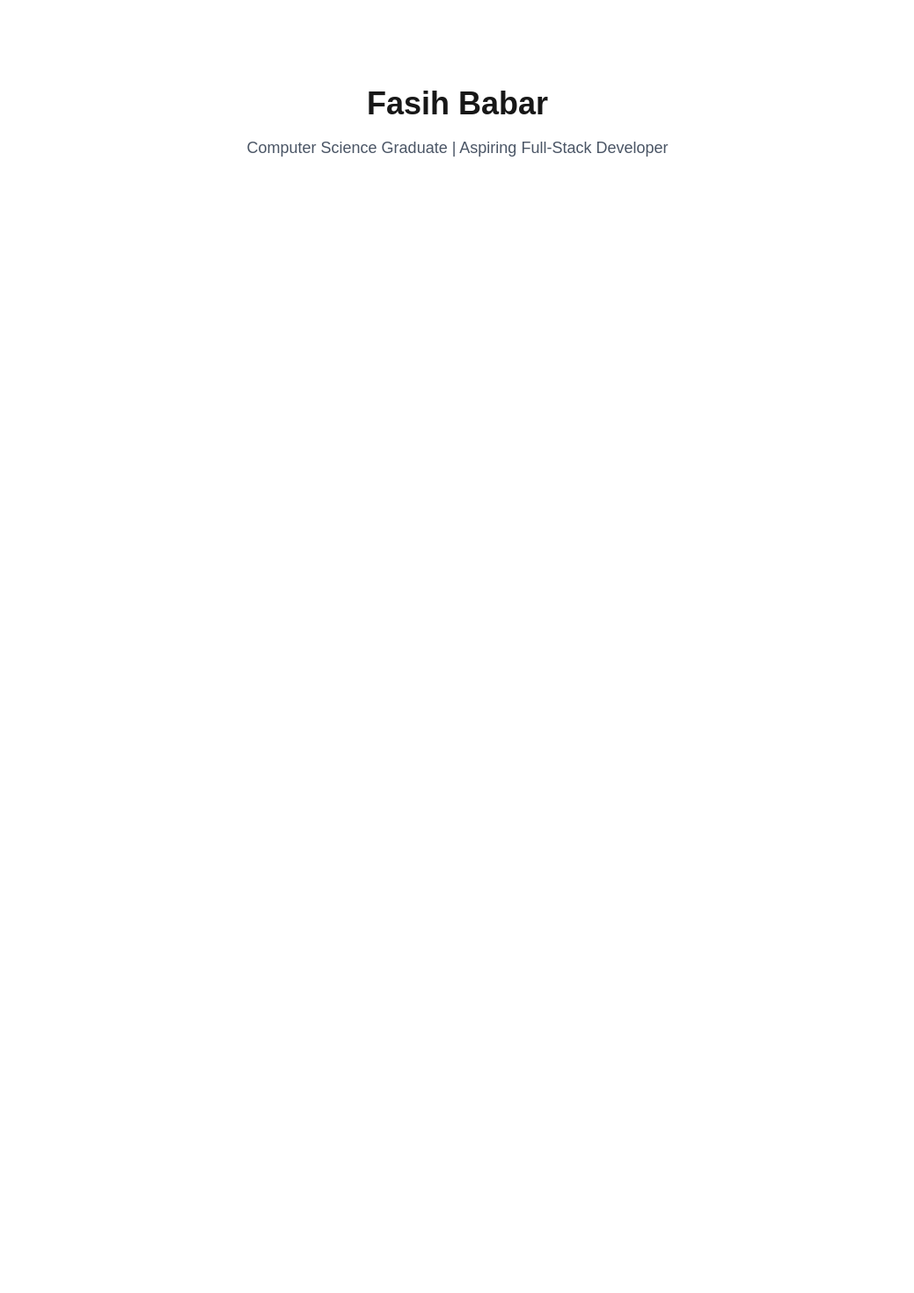
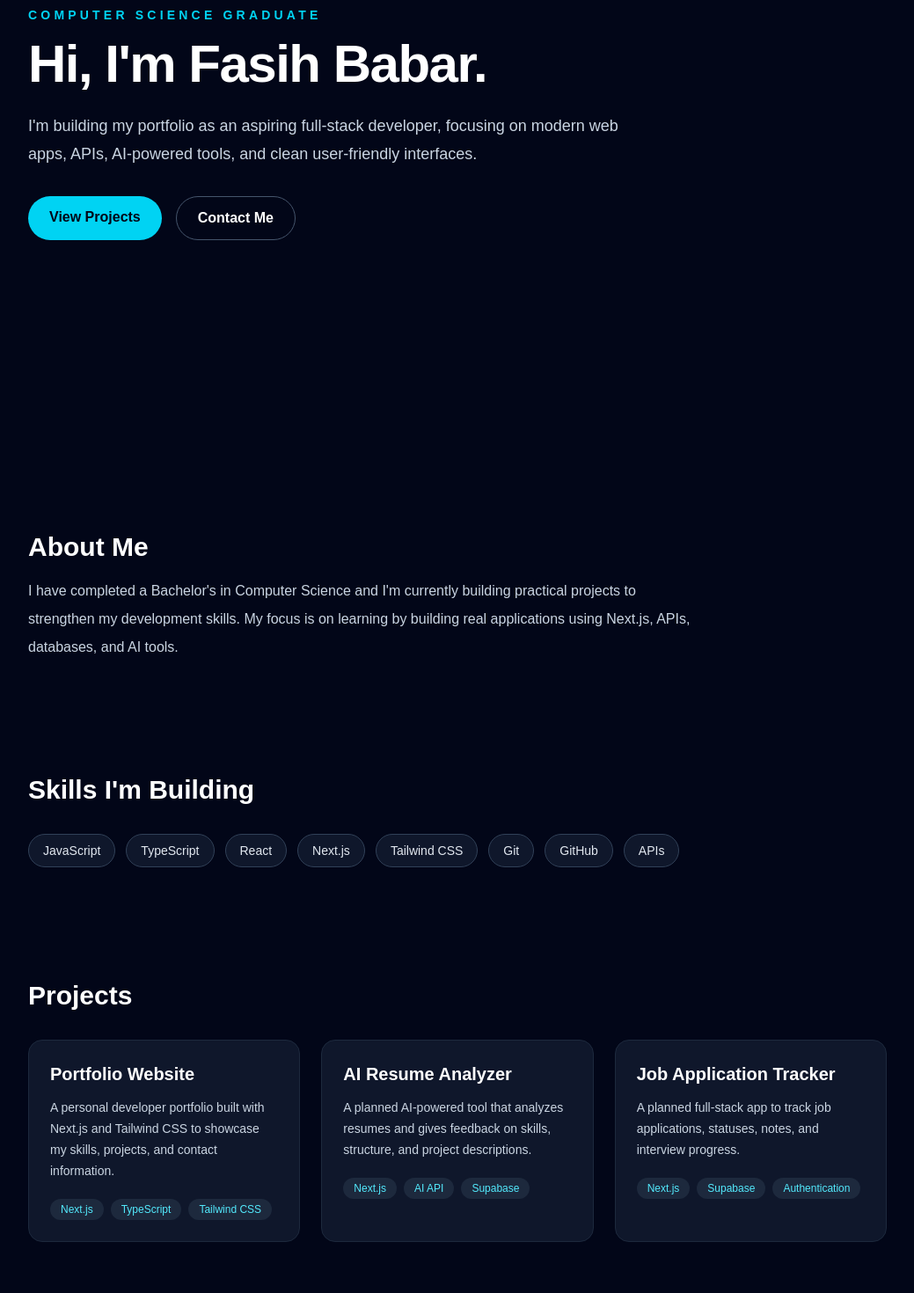
Before and after one commit to fasihbabar123/my-portfolio, a Next.js app: page / in a window 1280 px wide. Shown: the part 260-1730 px from the top of the page at 88% size, without its empty margins (120-1159 px from the left). Before the commit the page ends 800 px from the top, so only its background shows below. Built offline with nearby package versions, Linux system fonts and the light colour scheme.

Commit message:
Update page.tsx
Build portfolio homepage sections

```diff
--- a/app/page.tsx
+++ b/app/page.tsx
@@ -1,12 +1,141 @@
+const skills = [
+  "JavaScript",
+  "TypeScript",
+  "React",
+  "Next.js",
+  "Tailwind CSS",
+  "Git",
+  "GitHub",
+  "APIs",
+];
+
+const projects = [
+  {
+    title: "Portfolio Website",
+    description:
+      "A personal developer portfolio built with Next.js and Tailwind CSS to showcase my skills, projects, and contact information.",
+    tech: ["Next.js", "TypeScript", "Tailwind CSS"],
+  },
+  {
+    title: "AI Resume Analyzer",
+    description:
+      "A planned AI-powered tool that analyzes resumes and gives feedback on skills, structure, and project descriptions.",
+    tech: ["Next.js", "AI API", "Supabase"],
+  },
+  {
+    title: "Job Application Tracker",
+    description:
+      "A planned full-stack app to track job applications, statuses, notes, and interview progress.",
+    tech: ["Next.js", "Supabase", "Authentication"],
+  },
+];
+
 export default function Home() {
   return (
-    <main className="min-h-screen flex items-center justify-center bg-white">
-      <div className="text-center px-6">
-        <h1 className="text-4xl font-bold">Fasih Babar</h1>
-        <p className="mt-4 text-lg text-gray-600">
-          Computer Science Graduate | Aspiring Full-Stack Developer
+    <main className="min-h-screen bg-slate-950 text-white">
+      <section className="mx-auto flex min-h-screen max-w-5xl flex-col justify-center px-6 py-20">
+        <p className="mb-4 text-sm font-semibold uppercase tracking-[0.3em] text-cyan-400">
+          Computer Science Graduate
         </p>
-      </div>
+
+        <h1 className="text-5xl font-bold tracking-tight sm:text-6xl">
+          Hi, I&apos;m Fasih Babar.
+        </h1>
+
+        <p className="mt-6 max-w-2xl text-lg leading-8 text-slate-300">
+          I&apos;m building my portfolio as an aspiring full-stack developer,
+          focusing on modern web apps, APIs, AI-powered tools, and clean
+          user-friendly interfaces.
+        </p>
+
+        <div className="mt-8 flex flex-wrap gap-4">
+          <a
+            href="#projects"
+            className="rounded-full bg-cyan-400 px-6 py-3 font-semibold text-slate-950 transition hover:bg-cyan-300"
+          >
+            View Projects
+          </a>
+
+          <a
+            href="#contact"
+            className="rounded-full border border-slate-600 px-6 py-3 font-semibold text-white transition hover:border-cyan-400 hover:text-cyan-400"
+          >
+            Contact Me
+          </a>
+        </div>
+      </section>
+
+      <section className="mx-auto max-w-5xl px-6 py-16" id="about">
+        <h2 className="text-3xl font-bold">About Me</h2>
+        <p className="mt-4 max-w-3xl leading-8 text-slate-300">
+          I have completed a Bachelor&apos;s in Computer Science and I&apos;m
+          currently building practical projects to strengthen my development
+          skills. My focus is on learning by building real applications using
+          Next.js, APIs, databases, and AI tools.
+        </p>
+      </section>
+
+      <section className="mx-auto max-w-5xl px-6 py-16" id="skills">
+        <h2 className="text-3xl font-bold">Skills I&apos;m Building</h2>
+
+        <div className="mt-8 flex flex-wrap gap-3">
+          {skills.map((skill) => (
+            <span
+              key={skill}
+              className="rounded-full border border-slate-700 bg-slate-900 px-4 py-2 text-sm text-slate-200"
+            >
+              {skill}
+            </span>
+          ))}
+        </div>
+      </section>
+
+      <section className="mx-auto max-w-5xl px-6 py-16" id="projects">
+        <h2 className="text-3xl font-bold">Projects</h2>
+
+        <div className="mt-8 grid gap-6 md:grid-cols-3">
+          {projects.map((project) => (
+            <article
+              key={project.title}
+              className="rounded-2xl border border-slate-800 bg-slate-900 p-6"
+            >
+              <h3 className="text-xl font-semibold">{project.title}</h3>
+
+              <p className="mt-3 text-sm leading-6 text-slate-300">
+                {project.description}
+              </p>
+
+              <div className="mt-5 flex flex-wrap gap-2">
+                {project.tech.map((item) => (
+                  <span
+                    key={item}
+                    className="rounded-full bg-slate-800 px-3 py-1 text-xs text-cyan-300"
+                  >
+                    {item}
+                  </span>
+                ))}
+              </div>
+            </article>
+          ))}
+        </div>
+      </section>
+
+      <section className="mx-auto max-w-5xl px-6 py-16" id="contact">
+        <h2 className="text-3xl font-bold">Contact</h2>
+        <p className="mt-4 text-slate-300">
+          I&apos;m open to junior developer roles, internships, freelance
+          projects, and learning opportunities.
+        </p>
+
+        <div className="mt-6">
+          <a
+            href="mailto:fasihbabar901@gmail.com"
+            className="text-cyan-400 hover:text-cyan-300"
+          >
+            fasihbabar901@gmail.com
+          </a>
+        </div>
+      </section>
     </main>
   );
 }
```
